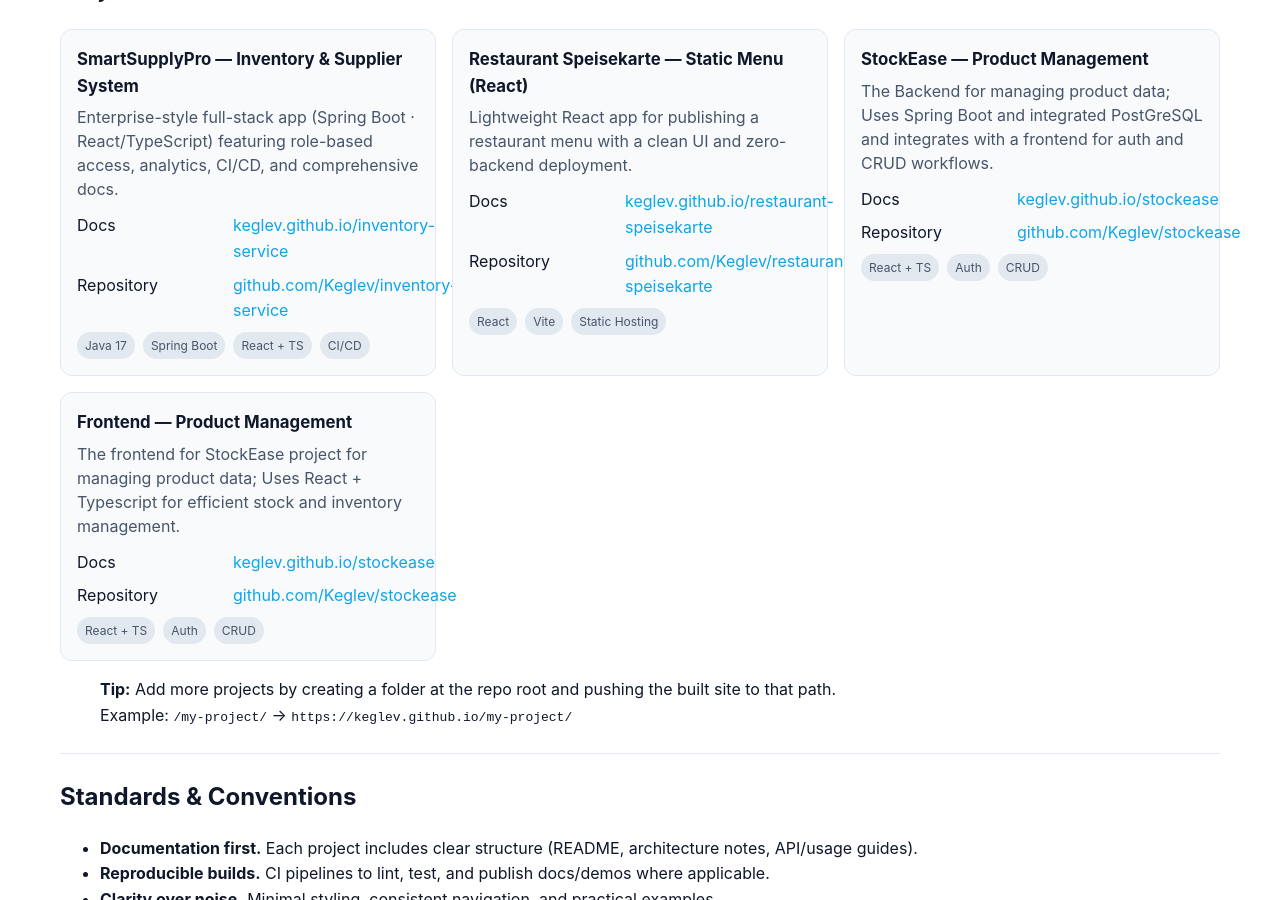
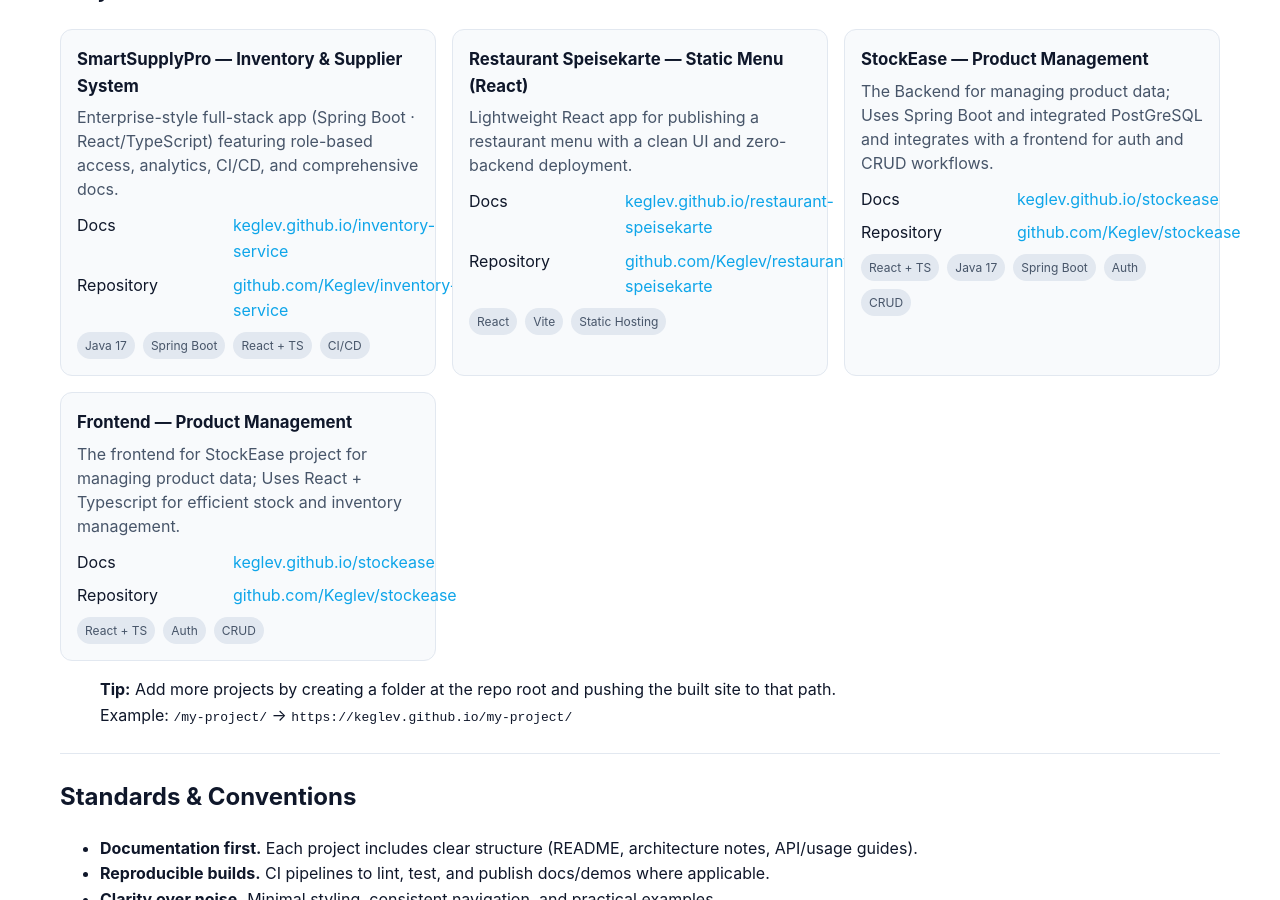
Before and after one commit to Keglev/keglev.github.io, a Jekyll site: the page built from index.md, in a window 1280 px wide and 900 px high, scrolled down 491 px. Built offline with Jekyll 4.4.1, drawn with Linux system fonts in a browser that asks for light colours.

Commit message:
Update badges in index.md to include Java and Spring Boot

```diff
--- a/index.md
+++ b/index.md
@@ -54,7 +54,7 @@ For my portfolio and background, visit **[carloskeglevich.vercel.app](https://ca
       <div>Repository</div><div><a href="https://github.com/Keglev/stockease">github.com/Keglev/stockease</a></div>
     </div>
     <div class="badges">
-      <span class="badge">React + TS</span><span class="badge">Auth</span><span class="badge">CRUD</span>
+      <span class="badge">React + TS</span><span class="badge">Java 17</span><span class="badge">Spring Boot</span><span       class="badge">Auth</span><span class="badge">CRUD</span>
     </div>
   </div>
 
```
